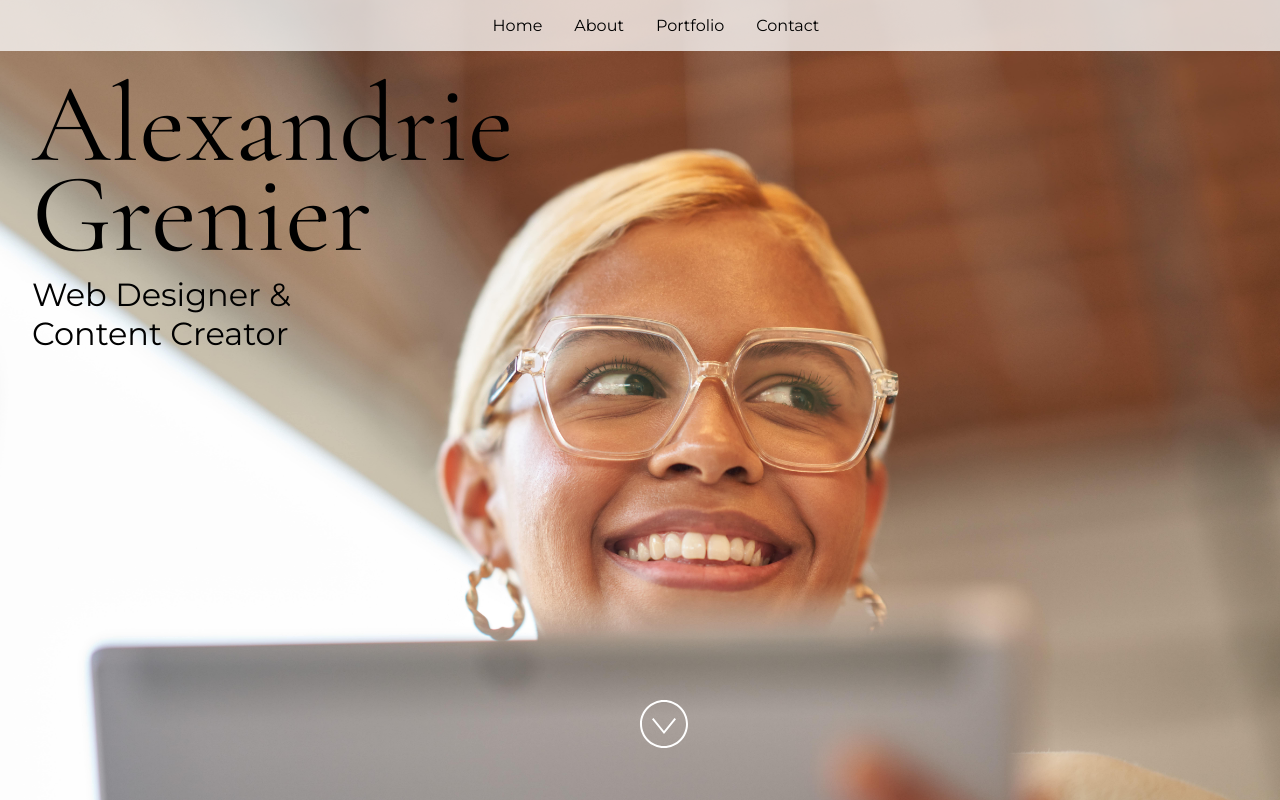
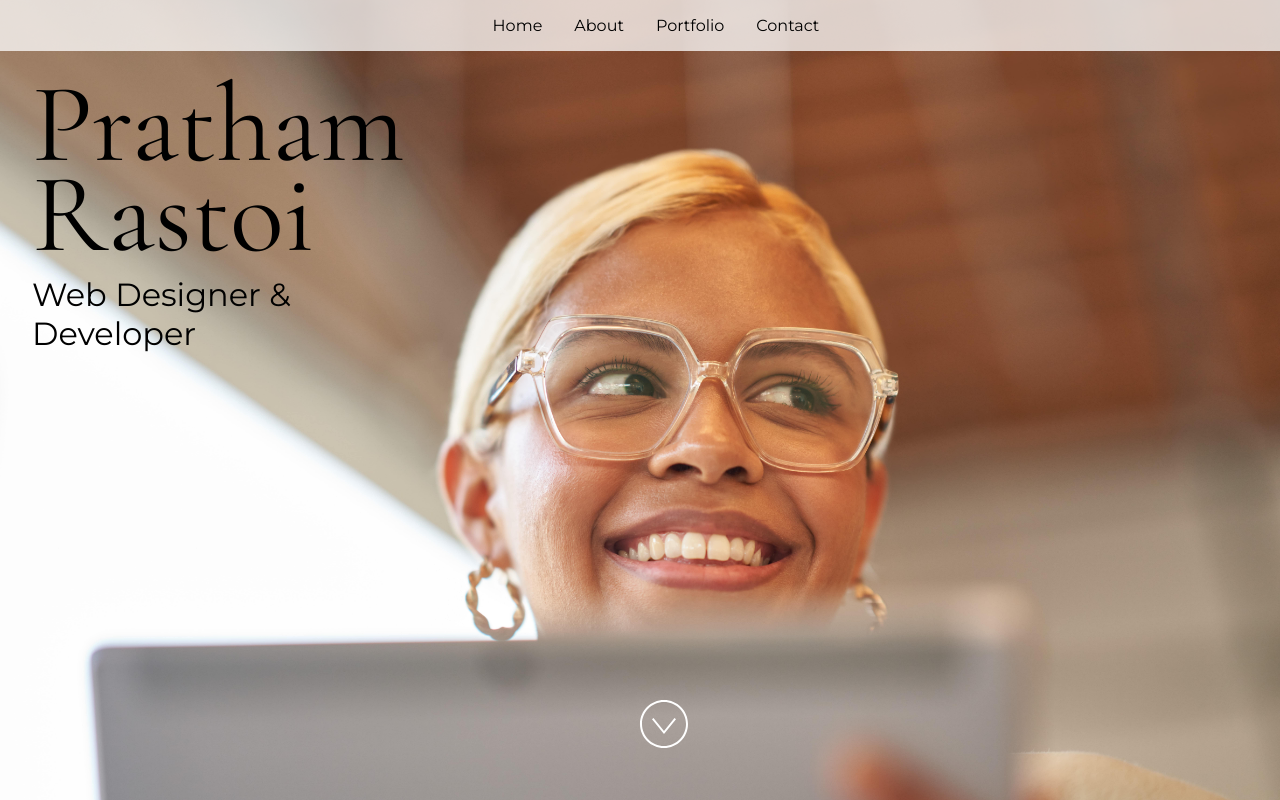
Before and after one commit to Pratham-R/My-portfolio, a React (Vite) app: page / in a window 1280 px wide. Built offline with nearby package versions, Linux system fonts and the light colour scheme.

Commit message:
Update App.jsx

```diff
--- a/src/App.jsx
+++ b/src/App.jsx
@@ -24,15 +24,11 @@ import "./styles.css";
  * If you don't have one of the social sites listed, leave it as an empty string.
  */
 const siteProps = {
-  name: "Alexandrie Grenier",
-  title: "Web Designer & Content Creator",
-  email: "alex@example.com",
-  gitHub: "microsoft",
-  instagram: "microsoft",
-  linkedIn: "satyanadella",
-  medium: "",
-  twitter: "microsoft",
-  youTube: "Code",
+  name: "Pratham Rastoi",
+  title: "Web Designer & Developer",
+  email: "prathamrastogi5@gmail.com",
+  gitHub: "https://github.com/Pratham-R/",
+  linkedIn: "https://www.linkedin.com/in/prathamrastogi/",
 };
 
 const primaryColor = "#4E567E";
```
